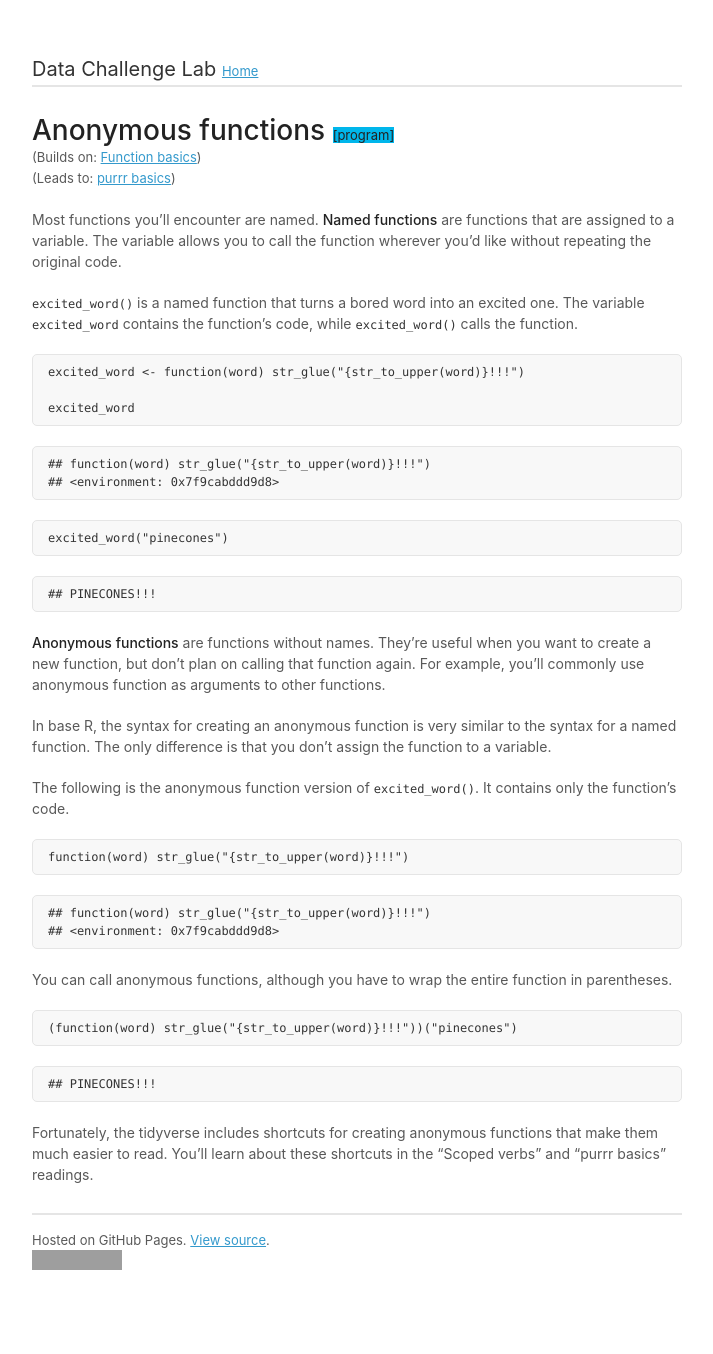
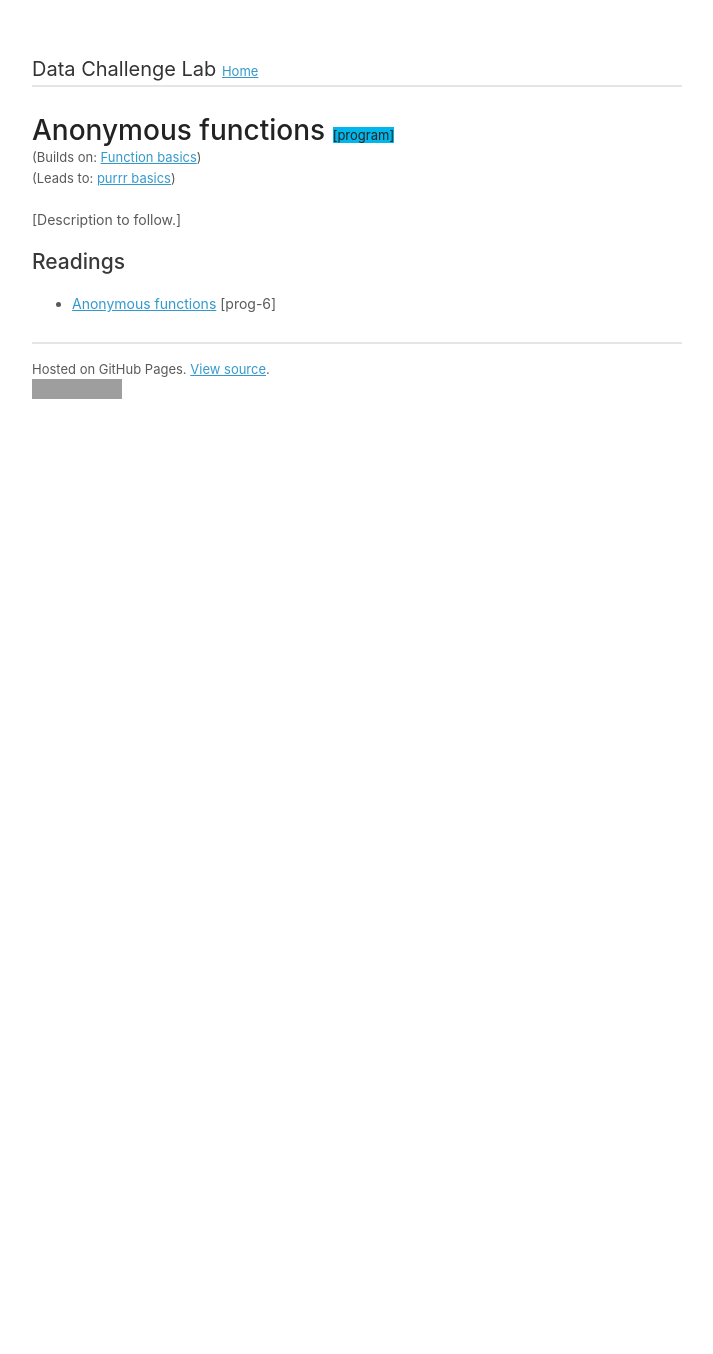
Before and after one commit to dcl-2019-04/curriculum, a Jekyll site: the page built from docs/function-anonymous.md, in a window 1280 px wide. Shown: the whole page, without its empty margins (283-996 px from the left). Built offline with Jekyll 4.4.1, drawn with Linux system fonts in a browser that asks for light colours; our own code applies the rules of GitHub Pages for plain Markdown files; a script that is not in the unit is left out; after the commit the page ends 900 px from its top, so only the background shows below that; grey boxes are pictures that could not be loaded.

Commit message:
Update for week 4

````diff
--- a/docs/function-anonymous.md
+++ b/docs/function-anonymous.md
@@ -8,45 +8,8 @@ title: Anonymous functions
 <small>(Builds on: [Function basics](function-basics.md))</small>
 <small>(Leads to: [purrr basics](purrr-basics.md))</small>
 
+[Description to follow.]
 
-Most functions you'll encounter are named. **Named functions** are functions that are assigned to a variable. The variable allows you to call the function wherever you'd like without repeating the original code.
+## Readings
 
-`excited_word()` is a named function that turns a bored word into an excited one. The variable `excited_word` contains the function's code, while `excited_word()` calls the function.
-
-``` r
-excited_word <- function(word) str_glue("{str_to_upper(word)}!!!")
-
-excited_word
-```
-
-    ## function(word) str_glue("{str_to_upper(word)}!!!")
-    ## <environment: 0x7f9cabddd9d8>
-
-``` r
-excited_word("pinecones")
-```
-
-    ## PINECONES!!!
-
-**Anonymous functions** are functions without names. They're useful when you want to create a new function, but don't plan on calling that function again. For example, you'll commonly use anonymous function as arguments to other functions.
-
-In base R, the syntax for creating an anonymous function is very similar to the syntax for a named function. The only difference is that you don't assign the function to a variable.
-
-The following is the anonymous function version of `excited_word()`. It contains only the function's code.
-
-``` r
-function(word) str_glue("{str_to_upper(word)}!!!")
-```
-
-    ## function(word) str_glue("{str_to_upper(word)}!!!")
-    ## <environment: 0x7f9cabddd9d8>
-
-You can call anonymous functions, although you have to wrap the entire function in parentheses.
-
-``` r
-(function(word) str_glue("{str_to_upper(word)}!!!"))("pinecones")
-```
-
-    ## PINECONES!!!
-
-Fortunately, the tidyverse includes shortcuts for creating anonymous functions that make them much easier to read. You'll learn about these shortcuts in the "Scoped verbs" and "purrr basics" readings.
+  * [Anonymous functions](https://dcl-prog.stanford.edu/function-anonymous.html) [prog-6]
````
Also changed, not shown: units/function-anonymous.yml (+4 -43 lines).
